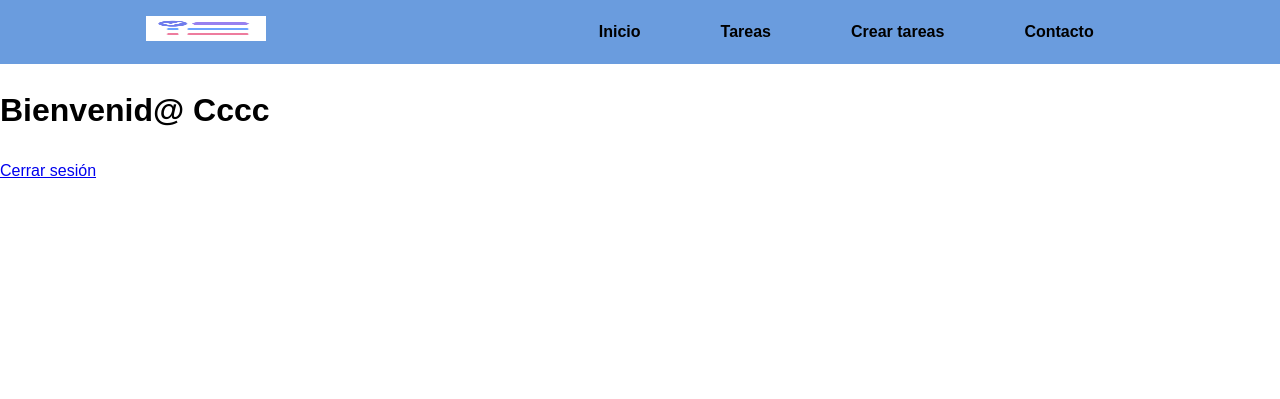
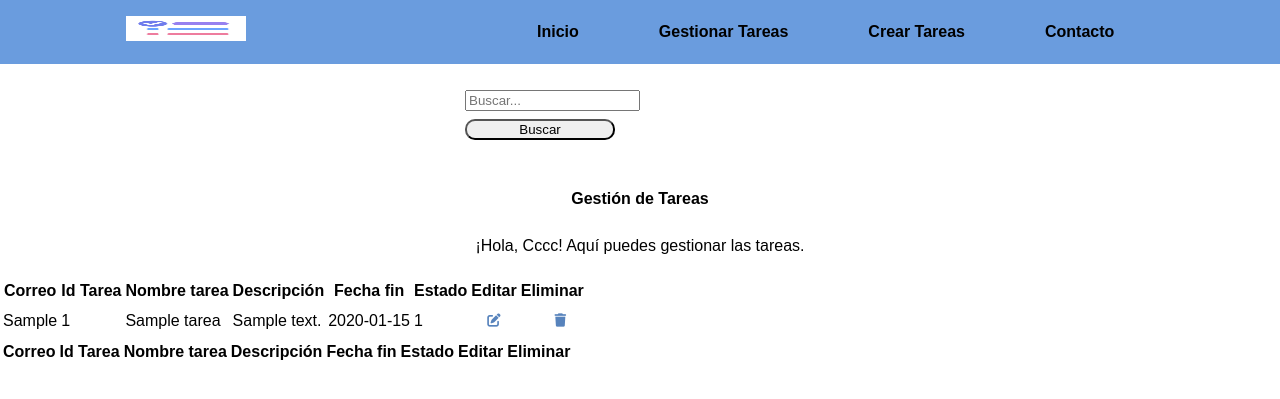
Before and after one commit to Sofict2006/Proyecto-Final-JC, a PHP site: page /dashboard.php in a window 1280 px wide. Shown: the top 399 px of the page. Run offline with PHP 8.4, Linux system fonts and the light colour scheme; a user stored in the database is signed in; tables that the repository leaves empty hold one stand-in row (values such as "Sample post"); lists and menus that the app fills with data are empty; some libraries are stand-ins or nearby versions.

Commit message:
Se editó la gestión de tareas

```diff
--- a/dashboard.php
+++ b/dashboard.php
@@ -27,9 +27,9 @@ if(!isset($_SESSION['correo'])){
                 <img class="logo" src="img/favicon.png" alt="">
             </a>
             <ul class="enlaces_menu">
-                <li><a href="dashboard.php?mod=inicio">Inicio</a></li>
-                <li><a href="dashboard.php?mod=gestion_tareas">Tareas</a></li>
-                <li><a href="dashboard.php?mod=crud_tarea">Crear tareas</a></li>
+                <li><a href="dashboard.php?mod=crud_tarea">Inicio</a></li>
+                <li><a href="dashboard.php?mod=crud_tarea">Gestionar Tareas</a></li>
+                <li><a href="dashboard.php?mod=gestion_tareas">Crear Tareas</a></li>
                 <li><a href="dashboard.php?mod=inicio">Contacto</a></li>
             </ul>
 
@@ -43,7 +43,7 @@ if(!isset($_SESSION['correo'])){
 
     <?php
         if(@ $_GET['mod']==""){
-            require_once("modulos/inicio.php");
+            require_once("modulos/crud_tarea.php");
         }
         else
         if(@ $_GET['mod']=="gestion_tareas"){
--- a/modulos/crud_tarea.php
+++ b/modulos/crud_tarea.php
@@ -21,9 +21,6 @@ if (isset($_POST['btn_modificar'])){
 
 }
 if (isset($_POST['btn_actualizar_usuario'])){
-
-// Traemos la conexion
-include "conexion.php";
 
 // Traemos todos los datos del formulario
 $id_tarea = $_POST['id_tarea'];
@@ -61,8 +58,10 @@ echo "<script>alert('Modificación Exitosa');</script>";
 
     <h4 class="card-title" style="text-align: center;">Gestión de Tareas</h4>
         <center>
-            <p class="card-description"> ¡Hola, <?php echo $_SESSION['nombres'];?>! Aquí puedes gestionar los usuarios.</p>
+            <p class="card-description"> ¡Hola, <?php echo $_SESSION['nombres'];?>! Aquí puedes gestionar las tareas.</p>
         </center>
+
+        <!-- Tabla de Tareas Completadas -->
         <table class="table">
             <thead>
                 <tr>
@@ -79,59 +78,106 @@ echo "<script>alert('Modificación Exitosa');</script>";
             <tbody>
 
 <?php
+$dato = @$_POST['txtbuscar'];
+$consulta = mysqli_query($conexion, "SELECT * FROM tareas WHERE id_tarea LIKE '%$dato%';") or die(mysqli_error($conexion));
 
- //recibir el dato
- $dato = @$_POST['txtbuscar'];
+while ($fila = mysqli_fetch_array($consulta)) {
 
- // Consulta
- $consulta = mysqli_query($conexion,"SELECT * FROM tareas WHERE id_tarea LIKE '%$dato%';") or die ($conexion."Error en la consulta");
+if ($fila['estado'] == 1) {
 
-//Cantidad de datos encontrados
- $cantidad = mysqli_num_rows($consulta);
- if($cantidad > 0){
-
-  // Ciclo para recorrer los datos
- while($fila=mysqli_fetch_array($consulta)){
 ?>
 
                 <tr>
                     <td><?php echo $fila['FK_usuario']; ?></td>
-                    <td><?php echo $fila['id_tarea'];  ?></td>
+                    <td><?php echo $fila['id_tarea']; ?></td>
                     <td><?php echo $fila['nom_tarea']; ?></td>
                     <td><?php echo $fila['descipcion']; ?></td>
                     <td><?php echo $fila['fecha_fin']; ?></td>
                     <td><?php echo $fila['estado']; ?></td>
                     <td>
-
                         <form action="dashboard.php?mod=crud_tarea" method="post">
                             <input type="text" name="doc_modificar" value="<?php echo $fila['id_tarea']; ?>" hidden>
                             <button type="submit" name="btn_modificar" style="background-color: rgba(0, 0, 0, 0.0); border: 0px;">
                                 <i class="fa-solid fa-pen-to-square" style="color:#5783bc;"></i>
                             </button>
                         </form>
-
                     </td>
                     <td>
                         <form action="dashboard.php?mod=crud_tarea" method="post">
                             <input type="text" name="doc_eliminar" value="<?php echo $fila['id_tarea']; ?>" hidden>
                             <input type="text" name="fecha" value="<?php echo date('Y-m-d'); ?>" hidden>
-
                             <button type="submit" name="btn_eliminar" style="background-color: rgba(0, 0, 0, 0.0); border: 0px;">
                                 <i class="fa-solid fa-trash" style="color: #5783bc; margin-left: 1rem;"></i>
                             </button>
                         </form>
+                    </td>
+                </tr>
 
+<?php
+}
+}
+?>
+            </tbody>
+        </table>
+
+        <!-- Tabla de Tareas Pendientes -->
+        <table class="table">
+            <thead>
+                <tr>
+                    <th>Correo</th>
+                    <th>Id Tarea</th>
+                    <th>Nombre tarea</th>
+                    <th>Descripción</th>
+                    <th>Fecha fin</th>
+                    <th>Estado</th>
+                    <th>Editar</th>
+                    <th>Eliminar</th>
+                </tr>
+            </thead>
+            <tbody>
+
+<?php
+// Reiniciar el puntero del resultado
+mysqli_data_seek($consulta, 0);
+
+while ($fila = mysqli_fetch_array($consulta)) {
+// Filtrar por estado (0: Pendiente)
+if ($fila['estado'] == 0) {
+?>
+
+                <tr>
+                    <td><?php echo $fila['FK_usuario']; ?></td>
+                    <td><?php echo $fila['id_tarea']; ?></td>
+                    <td><?php echo $fila['nom_tarea']; ?></td>
+                    <td><?php echo $fila['descipcion']; ?></td>
+                    <td><?php echo $fila['fecha_fin']; ?></td>
+                    <td><?php echo $fila['estado']; ?></td>
+                    <td>
+                        <form action="dashboard.php?mod=crud_tarea" method="post">
+                            <input type="text" name="doc_modificar" value="<?php echo $fila['id_tarea']; ?>" hidden>
+                            <button type="submit" name="btn_modificar" style="background-color: rgba(0, 0, 0, 0.0); border: 0px;">
+                                <i class="fa-solid fa-pen-to-square" style="color:#5783bc;"></i>
+                            </button>
+                        </form>
+                    </td>
+                    <td>
+                        <form action="dashboard.php?mod=crud_tarea" method="post">
+                            <input type="text" name="doc_eliminar" value="<?php echo $fila['id_tarea']; ?>" hidden>
+                            <input type="text" name="fecha" value="<?php echo date('Y-m-d'); ?>" hidden>
+                            <button type="submit" name="btn_eliminar" style="background-color: rgba(0, 0, 0, 0.0); border: 0px;">
+                                <i class="fa-solid fa-trash" style="color: #5783bc; margin-left: 1rem;"></i>
+                            </button>
+                        </form>
                     </td>
                 </tr>
 
 <?php
     }
-  }
 }
-  ?>
-
+?>
             </tbody>
         </table>
+
 
 <?php
 if (isset($_POST['btn_modificar'])){
@@ -183,6 +229,7 @@ while($fila2=mysqli_fetch_array($consulta)){
 </form>
 
 <?php
-}
+        }
+    }
 }
 ?>
```
